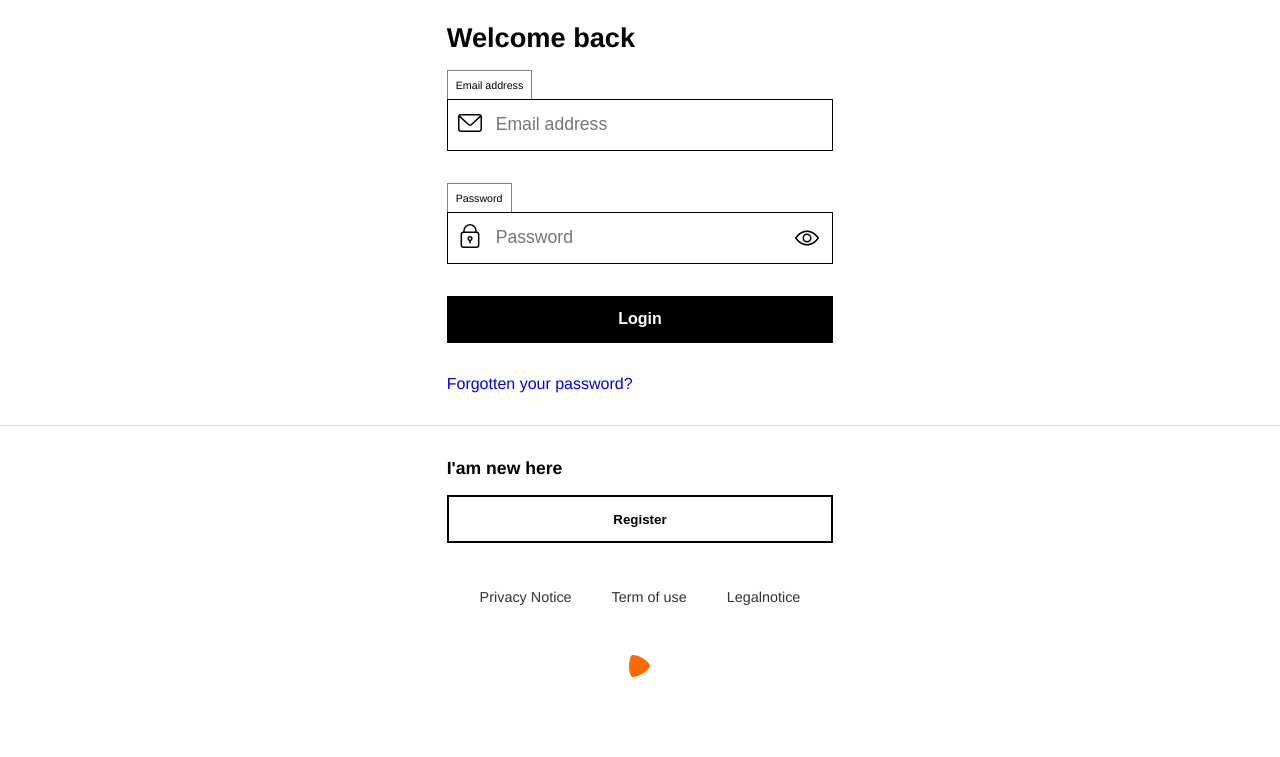
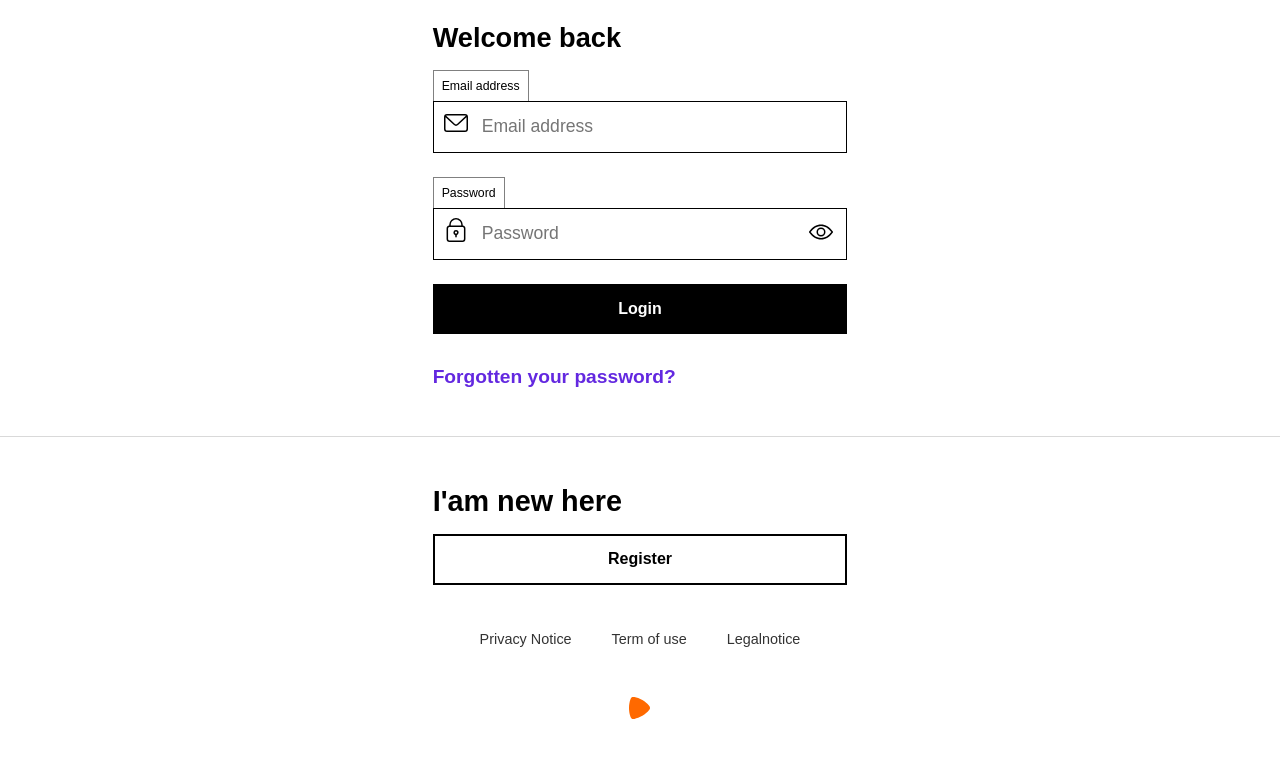
Before and after one commit to elenaRotari/zalandoProject-, a website: page index.html in a window 1280 px wide. Shown: the part 53-810 px from the top of the page. Drawn offline with Linux system fonts and the light colour scheme.

Commit message:
final commit

```diff
--- a/index.html
+++ b/index.html
@@ -58,9 +58,15 @@
     <main>
       <h1>Welcome back</h1>
 
-      <form class="formContainer1">
+      <form class="formContainer">
         <div class="formContainer1">
-          <label class="controlLabel" for="emailAddress">Email address</label>
+          <input
+            type="email"
+            id="emailAddress"
+            name="emailAddress"
+            placeholder="Email address "
+          />
+
           <svg
             class="emailIcon"
             height="1em"
@@ -77,17 +83,15 @@
               d="M21 3H3a3.004 3.004 0 0 0-3 3v12a3.004 3.004 0 0 0 3 3h18a3.004 3.004 0 0 0 3-3V6a3.004 3.004 0 0 0-3-3zm0 1.5c.318 0 .597.122.84.291l-8.816 8.229a1.505 1.505 0 0 1-2.048 0L2.16 4.79c.243-.17.522-.29.84-.291h18zm0 15H3c-.828 0-1.5-.672-1.5-1.5V6.225l8.454 7.89A2.988 2.988 0 0 0 12 14.92a2.987 2.987 0 0 0 2.046-.804l8.454-7.89V18c0 .828-.672 1.5-1.5 1.5z"
             ></path>
           </svg>
-
+          <label class="controlLabel1" for="emailAddress">Email address</label>
+        </div>
+        <div class="formContainer2">
           <input
-            type="email"
-            id="emailAddress"
-            name="emailAddress"
-            placeholder="Email address "
+            type="password"
+            id="password"
+            name="Password"
+            placeholder="Password"
           />
-        </div>
-        <div class="formContainer1">
-          <label class="controlLabel" for="password">Password</label>
-
           <svg
             class="emailIcon"
             height="1em"
@@ -126,12 +130,7 @@
               d="M12 7.498a4.502 4.502 0 1 0 0 9.004 4.502 4.502 0 0 0 0-9.004zM12 15a3 3 0 1 1 0-6 3 3 0 0 1 0 6z"
             ></path>
           </svg>
-          <input
-            type="password"
-            id="password"
-            name="Password"
-            placeholder="Password"
-          />
+          <label class="controlLabel2" for="password">Password</label>
         </div>
 
         <button>Login</button>
--- a/sass/_main.scss
+++ b/sass/_main.scss
@@ -2,15 +2,13 @@
 
 .logoZalando {
   padding-left: 1.2rem;
-  padding-top: var.$spacer / 1.3;
+  padding-top: calc(var.$spacer / 1.3);
   margin-bottom: 1.3rem;
   @media (min-width: 1277px) {
     margin-left: 13vw;
   }
 }
 main {
-  // padding-inline: calc(15rem + 3vw);
-  // padding: 1rem;
   margin: 0 auto;
   margin-bottom: 2rem;
   @media (min-width: 350px) {
@@ -28,30 +26,32 @@ main {
   }
   h1 {
     margin-bottom: var.$spacer;
-    font-size: calc(var.$font-size * 1.1);
-    font-weight: 900;
+    font-size: calc(var.$font-size * 1.5);
+    font-weight: bolder;
     @media (min-width: 769px) {
       font-size: calc(var.$font-size * 1.7);
     }
   }
-  .formContainer1 {
+  .formContainer {
     display: flex;
     flex-direction: column;
-    padding-bottom: var.$spacer * 2;
+    padding-bottom: calc(var.$spacer * 2);
+    position: relative;
+    .formContainer1,
+    .formContainer2 {
+      display: flex;
+      flex-direction: column-reverse;
+      padding-bottom: calc(var.$spacer * 1.5);
       position: relative;
 
-    .controlLabel {
-      padding: var.$spacer / 2;
+      .controlLabel1,
+      .controlLabel2 {
+        padding: calc(var.$spacer / 2);
         border-top: var.$border-size solid var.$border-color;
         border-right: var.$border-size solid var.$border-color;
         border-left: var.$border-size solid var.$border-color;
         width: max-content;
-      font-size: var.$font-size / 1.5;
-    }
-    &:hover .controlLabel {
-      background-color: var.$color-secondary;
-      color: var.$color-text;
-      outline: none;
+        font-size: calc(var.$font-size / 1.3);
       }
 
       .emailIcon {
@@ -67,21 +67,19 @@ main {
         font-size: 1.5rem;
       }
       input {
-      padding: var.$spacer / 1.1;
-      padding-inline-start: 3rem;
-      font-size: var.$font-size * 1.1;
+        padding: calc(var.$spacer / 1.1);
+        padding-inline-start: calc(var.$font-size * 3);
+        font-size: calc(var.$font-size * 1.1);
         border: var.$border-size solid var.$color-secondary;
-
         &:hover,
         &:focus {
-        border: var.$border-size * 2 solid var.$color-secondary;
-        outline: none;
+          outline: calc(var.$border-size * 2) solid var.$color-secondary;
         }
       }
-
+    }
     button {
       background-color: var.$color-secondary;
-      padding: var.$spacer / 1.1;
+      padding: calc(var.$spacer / 1);
       color: var.$color-text;
       border: none;
       font-weight: 700;
@@ -90,18 +88,34 @@ main {
         background-color: var.$hover-color;
       }
     }
+  }
+  .formContainer1 {
+    input:focus ~ .controlLabel1 {
+      background-color: var.$color-secondary;
+      color: var.$color-text;
+      outline: calc(var.$border-size * 2) solid var.$color-secondary;
+      border: none;
+    }
+  }
+  .formContainer2 {
+    input:focus ~ .controlLabel2 {
+      background-color: var.$color-secondary;
+      color: var.$color-text;
+      outline: calc(var.$border-size * 2) solid var.$color-secondary;
+      border: none;
+    }
+  }
   a {
-      font-size: var.$font-size;
-      font-weight: 700;
+    font-size: calc(var.$font-size * 1.2);
+    font-weight: 900;
     color: var.$anchor-color;
     &:hover {
-        border-bottom: var.$border-size * 2 solid var.$anchor-color;
-      }
+      border-bottom: calc(var.$border-size * 3) solid var.$anchor-color;
     }
   }
 }
 .separateSection {
-  margin-bottom: 2rem;
+  margin: calc(var.$font-size * 3) 0;
   border-bottom: var.$border-size solid
     rgba($color: var.$border-color, $alpha: 0.3);
 }
--- a/sass/_reset.scss
+++ b/sass/_reset.scss
@@ -12,5 +12,5 @@ a {
   text-decoration: none;
 }
 body {
-  font-family: Helvetica, sans-serif;
+  font-family: Arial, Helvetica, sans-serif;
 }
--- a/sass/_section.scss
+++ b/sass/_section.scss
@@ -6,12 +6,13 @@
   margin: 0 auto;
   margin-bottom: calc(var.$spacer * 2.8);
   button {
-    padding: var.$spacer / 1.5;
+    font-size: var.$font-size;
+    padding: calc(var.$spacer / 1.5);
     font-weight: 700;
-    border: var.$border-size * 2 solid var.$color-secondary;
+    border: calc(var.$border-size * 2) solid var.$color-secondary;
     background-color: var.$color-text;
     width: 100%;
-    padding: var.$spacer / 1.1;
+    padding: calc(var.$spacer / 1.1);
     &:hover {
       background-color: var.$hover-color;
       border: none;
@@ -19,7 +20,7 @@
     }
   }
   h1 {
-    font-size: calc(var.$font-size * 1.1);
+    font-size: calc(var.$font-size * 1.8);
     margin-bottom: var.$spacer;
   }
   @media (min-width: 350px) {
--- a/sass/_var.scss
+++ b/sass/_var.scss
@@ -5,7 +5,8 @@ $image_width: 130px;
 $width-main-xs: 80%;
 $width-main-small: 65%;
 $width-main-medium: 50%;
-$width-main-large: 30.2%;
+$width-main-large: calc(30.4% + 2vw);
+
 $border-color: gray;
 $hover-color: #66676e;
 $footer-color: #333;
```
Also changed, not shown: css/style.css, 1 other file. Lines whose indentation alone changed are shown as unchanged.
